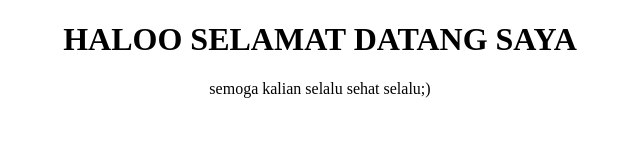
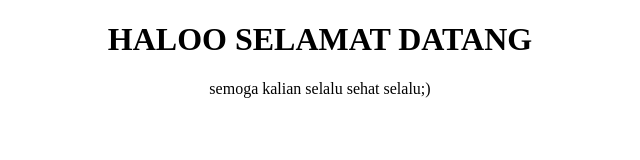
Before and after one commit to andrachocs/andrachocs.github.io, a plain HTML site: page index.html in a window 1280 px wide. Shown: the whole page, without its empty margins (320-960 px from the left). Drawn offline with Linux system fonts and the light colour scheme.

Commit message:
Update index.html
delete "SAYA" in line

```diff
--- a/index.html
+++ b/index.html
@@ -4,7 +4,7 @@
     <title>andrachocs</title>
       </head>
      <body>
-           <h1 align="center">HALOO SELAMAT DATANG SAYA</h1>
+           <h1 align="center">HALOO SELAMAT DATANG</h1>
        <p align="center">semoga kalian selalu sehat selalu;)</p>
       </body>
        </html>
```
